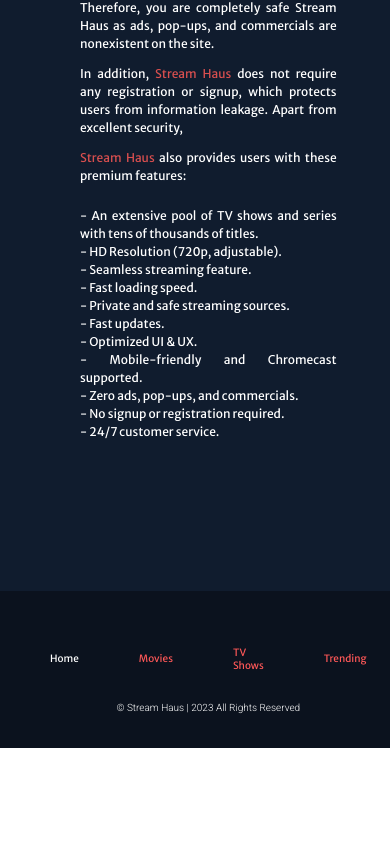
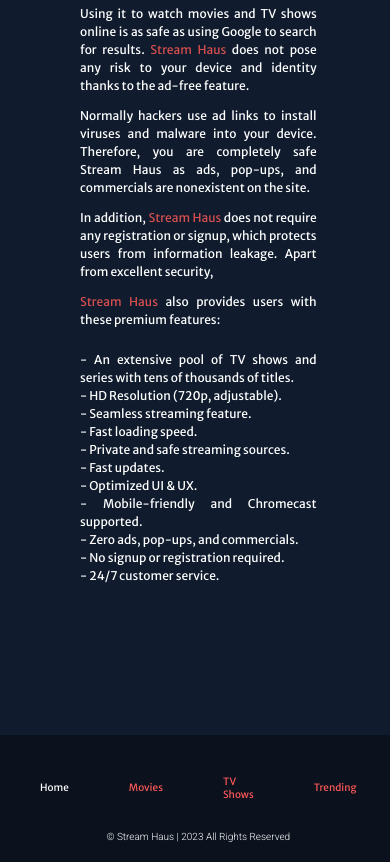
Before and after one commit to odycy21/Web-App-Movie-React, a React (Create React App) app: page / in a window 390 px wide. Shown: the part 1465-2327 px from the top of the page. Before the commit the page ends 2213 px from the top, so only its background shows below. Built offline with nearby package versions, Linux system fonts and the light colour scheme.

Commit message:
Fix Footer Text size

```diff
--- a/src/Layouts/Footer/footer-style.css
+++ b/src/Layouts/Footer/footer-style.css
@@ -52,6 +52,11 @@
 
 @media screen and (max-width: 412px) {
 
+    .footer_main{
+        padding: 10px 10px;
+
+    }
+
     .footer_links ul{
 
         font-size: 8px;
@@ -68,6 +73,11 @@
 
 @media screen and (max-width: 768px) {
 
+    .footer_main{
+        padding: 10px 10px;
+
+    }
+
     .footer_links ul{
 
         font-size: 10px;
```
